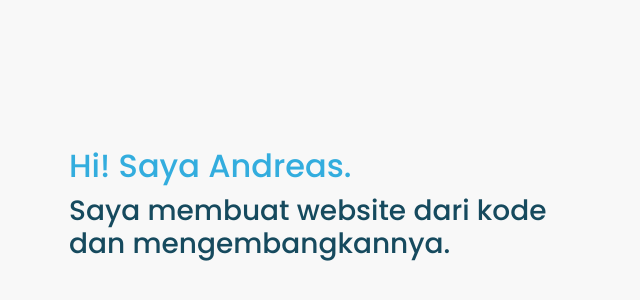
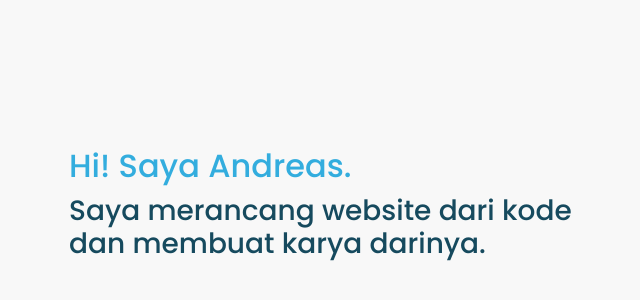
Before and after one commit to reasnovynt/reasnovynt.github.io, a website: page index.html in a window 1280 px wide. Shown: the part 192-492 px from the top of the page, without its empty margins (16-656 px from the left). Drawn offline with nearby package versions, Linux system fonts and the light colour scheme.

Commit message:
First Commit

```diff
--- a/index.html
+++ b/index.html
@@ -20,7 +20,7 @@
             <div class="row align-items-center vh-100">
                 <div class="col">
                     <h2><a href="about.html">Hi! Saya Andreas.</a></h2>
-                    <h3>Saya membuat website dari kode <br> dan mengembangkannya.</h3>
+                    <h3>Saya merancang website dari kode <br> dan membuat karya darinya.</h3>
                 </div>
             </div>
         </section>
```
